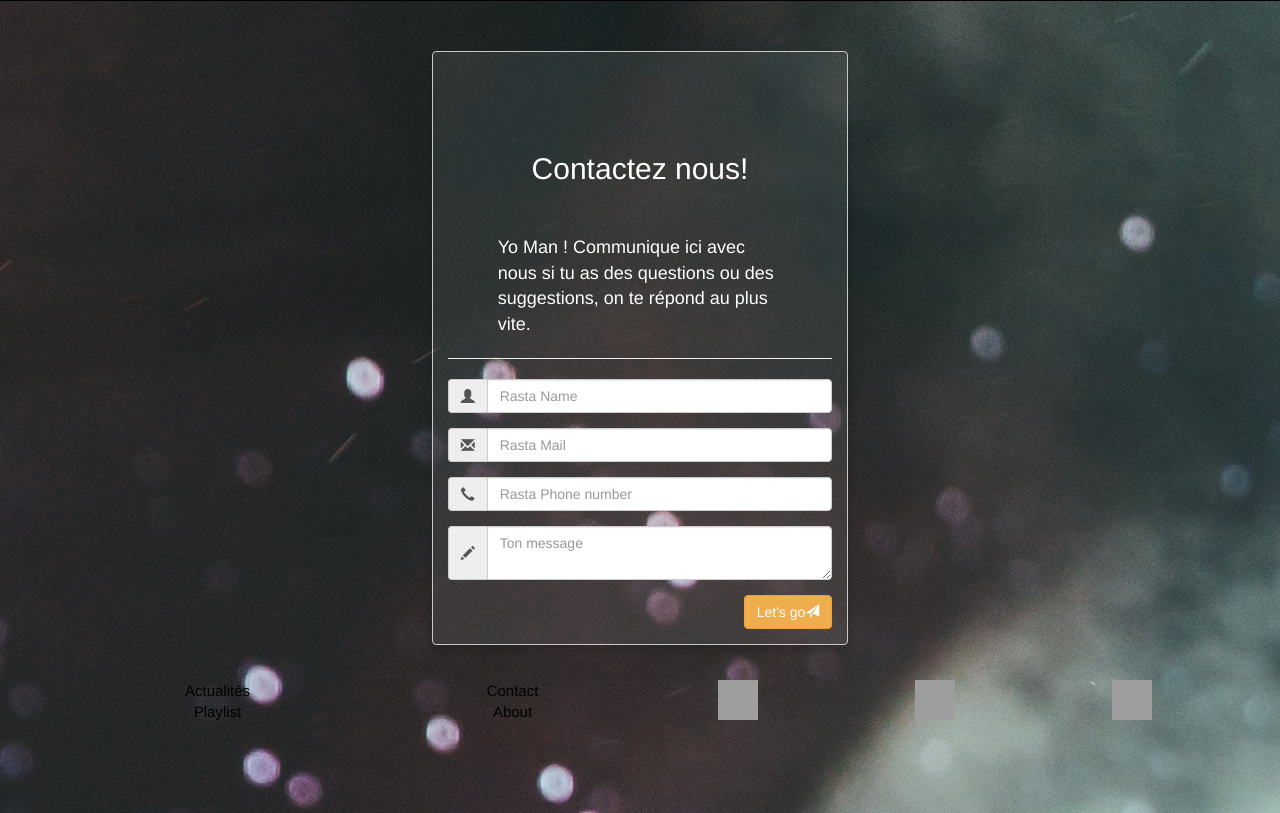
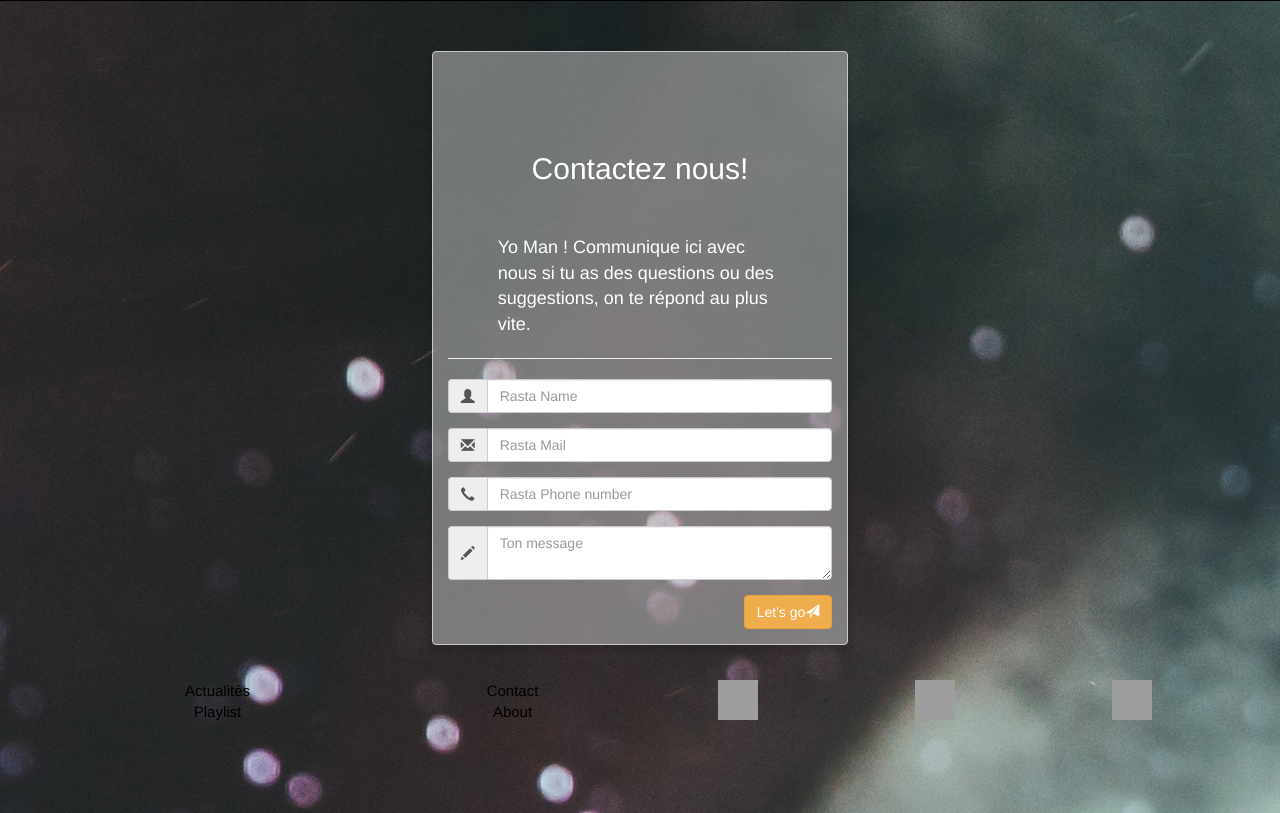
Before and after one commit to saraclima/reggae_wilders, a PHP site: page /contact.php in a window 1280 px wide. Shown: the part 689-1502 px from the top of the page. Run offline with PHP 8.4, Linux system fonts and the light colour scheme; some libraries are stand-ins or nearby versions; grey boxes are pictures that could not be loaded.

Commit message:
importation des images et rectification des liens

```diff
--- a/assets/css/contact.css
+++ b/assets/css/contact.css
@@ -1,11 +1,11 @@
 body {
-    background-image: url(contact.jpg);
+    background-image: url(../images/contact.jpg);
 }
 
 #box {
     border: 1px solid rgb(200, 200, 200);
     box-shadow: rgba(0, 0, 0, 0.1) 0px 5px 5px 2px;
-    background: rgba(200, 200, 200, 0.1);
+    background: rgba(200, 200, 200, 0.51);
     border-radius: 4px;
     top: 50px;
 }
--- a/assets/css/home.css
+++ b/assets/css/home.css
@@ -1,6 +1,6 @@
 .text {
     position: absolute;
-    top: 3%;
+    top: -3%;
     right: 30%;
     text-align: center;
     color: white;
@@ -9,4 +9,5 @@
 .text h2 {
     font-size: 50px;
     line-height: 80px;
+    color: white;
 }
```
